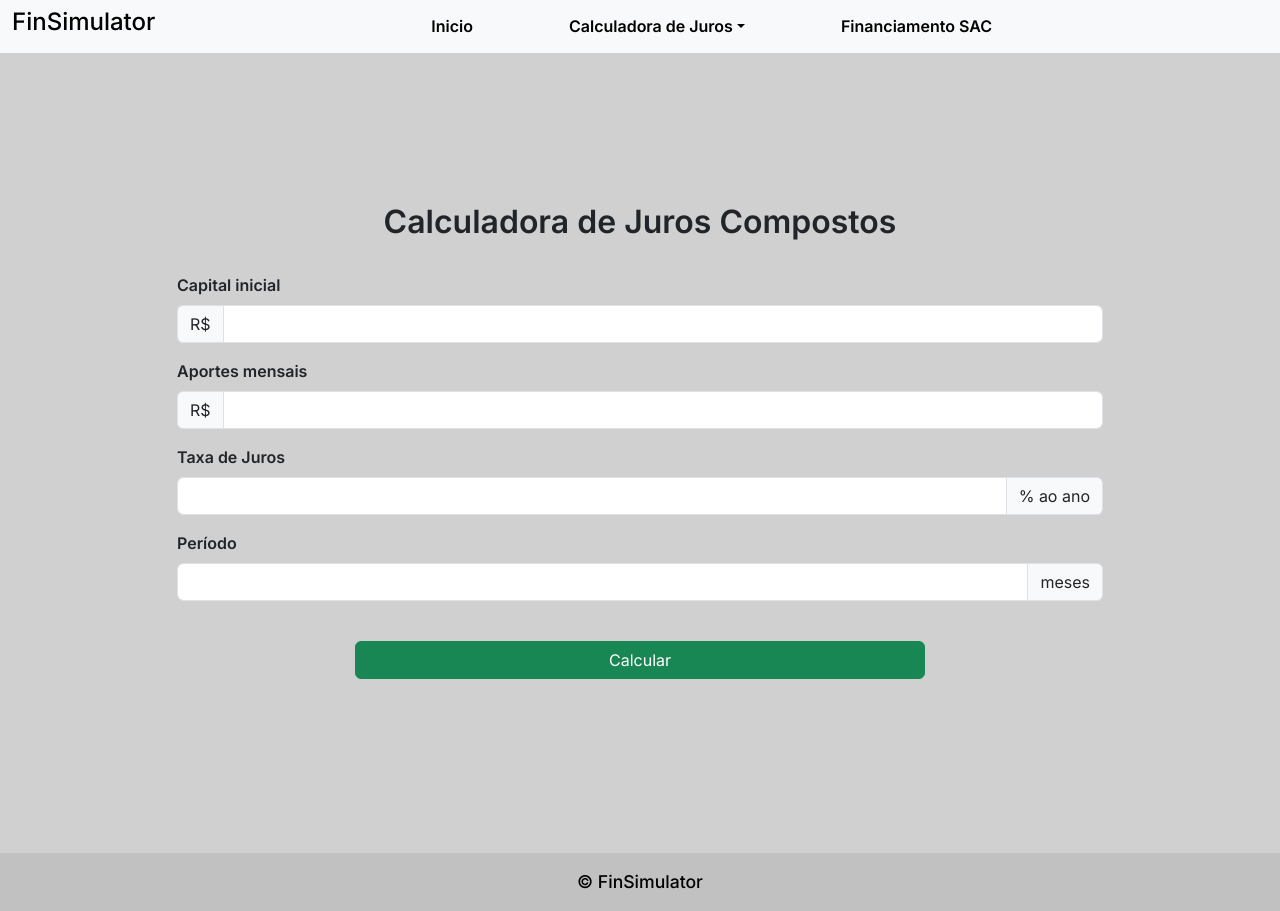
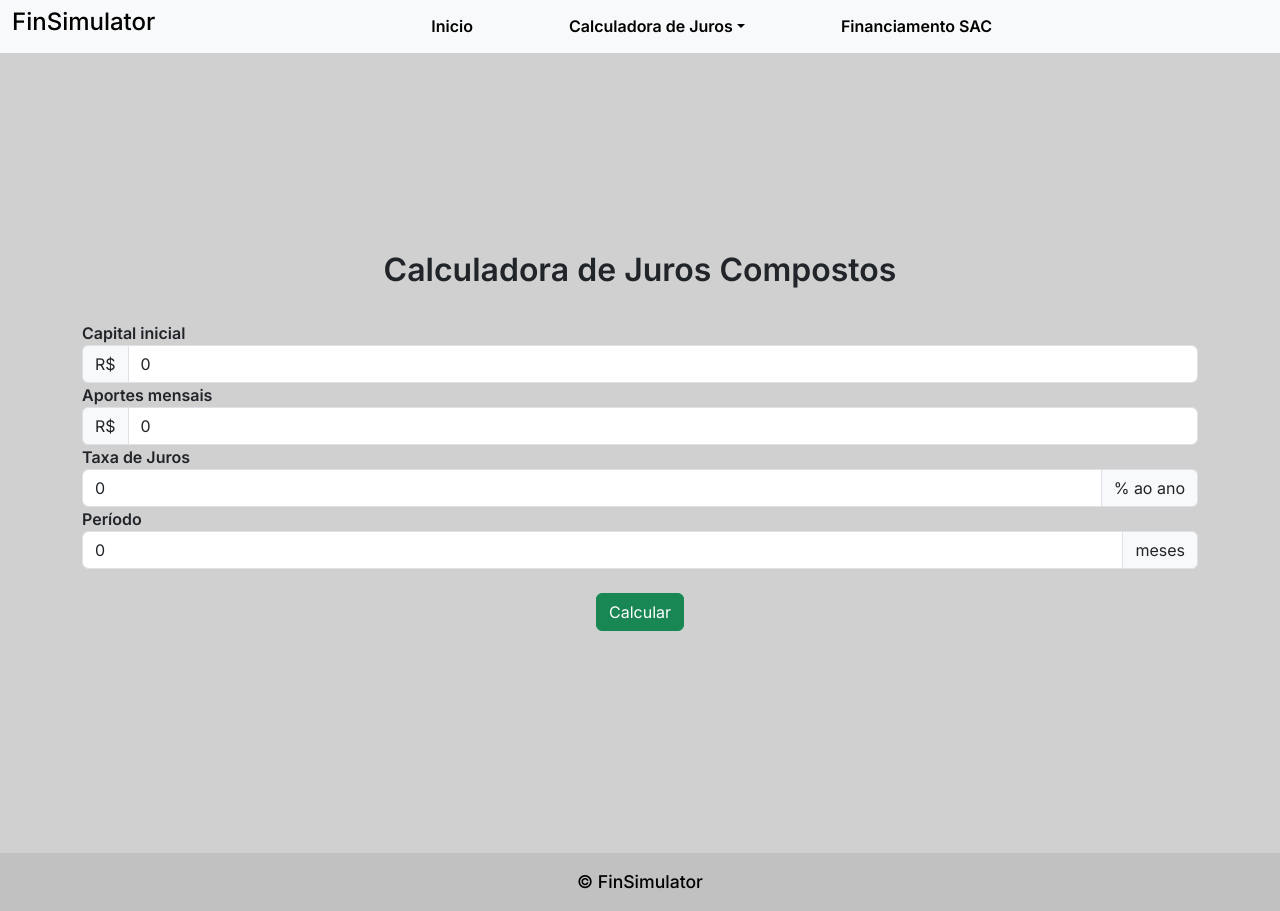
Before and after one commit to PedroSoaresDias/SimuladorFinanceiro, a Next.js app: page /JurosCompostos in a window 1280 px wide. Built offline with nearby package versions, Linux system fonts and the light colour scheme.

Commit message:
Refazendo a estrutura da página de Juros Compostos

```diff
--- /dev/null
+++ b/Components/InputField.jsx
@@ -0,0 +1,12 @@
+export default function InputField({ label, value, onChange, prefix, suffix }) {
+  return (
+    <div className="input-field">
+      <label>{label}</label>
+      <div className="input-group">
+        {prefix && <span className="input-group-text">{prefix}</span>}
+        <input type="number" value={value} onChange={onChange} className="form-control" />
+        {suffix && <span className="input-group-text">{suffix}</span>}
+      </div>
+    </div>
+  );
+}
--- /dev/null
+++ b/Components/ResultadoJurosCompostos.jsx
@@ -0,0 +1,14 @@
+export default function ResultadoJurosCompostos({ capital, resultado }) {
+  const formatCurrency = (value) => {
+    return new Intl.NumberFormat("pt-BR", {
+      style: "currency",
+      currency: "BRL"
+    }).format(value);
+  };
+  return (
+    <div className="text-center">
+      <p>Capital inicial: {formatCurrency(capital)}</p>
+      <p>O montante é: {formatCurrency(resultado)}</p>
+    </div>
+  );
+}
--- a/src/app/JurosCompostos/page.js
+++ b/src/app/JurosCompostos/page.js
@@ -1,30 +1,12 @@
 "use client"
 
-import { useState } from "react";
+import { useReducer } from "react";
+import InputField from "../../../Components/InputField";
+import ResultadoJurosCompostos from "../../../Components/ResultadoJurosCompostos";
+import { initialState, jurosCompostosReducer } from "../reducers/jurosCompostosReducer";
 
 export default function JurosCompostos() {
-  const [capital, setCapital] = useState("");
-  const [taxaJurosAnual, setTaxaJurosAnual] = useState("");
-  const [valorAporteMensal, setValorAporteMensal] = useState("");
-  const [periodo, setPeriodo] = useState("");
-  const [resultado, setResultado] = useState("");
-
-  function taxaEquivalente(taxaJurosAnual) {
-    const taxaJurosMensal = Math.pow(1 + taxaJurosAnual / 100, 1 / 12) - 1;
-    return taxaJurosMensal;
-  }
-
-  function CalcularJurosCompostos() {
-    const montante = capital * (1 + taxaEquivalente(taxaJurosAnual)) ** periodo;
-
-    const montanteComAportesMensais =
-      montante +
-      (valorAporteMensal *
-        ((1 + taxaEquivalente(taxaJurosAnual)) ** periodo - 1)) /
-      taxaEquivalente(taxaJurosAnual);
-
-    setResultado(montanteComAportesMensais);
-  }
+  const [state, dispatch] = useReducer(jurosCompostosReducer, initialState);
 
   return (
     <section className="composto">
@@ -33,151 +15,21 @@ export default function JurosCompostos() {
           Calculadora de Juros Compostos
         </h2>
         <br />
-        <div className="row">
-          <div className="col-1"></div>
-          <div className="col mb-3">
-            <label for="capital" className="form-label text-dark">
-              Capital inicial
-            </label>
-            <div className="input-group">
-              <span class="input-group-text" id="basic-addon1">
-                R$
-              </span>
-              <input
-                type="number"
-                className="form-control"
-                id="capital"
-                value={capital}
-                onChange={(e) => setCapital(parseFloat(e.target.value))}
-              />
-            </div>
-          </div>
-          <div className="col-1"></div>
+        <InputField label={"Capital inicial"} value={state.capital} onChange={e => dispatch({ type: "SET_CAPITAL", payload: e.target.value })} prefix={"R$"} />
+        <InputField label={"Aportes mensais"} value={state.valorAporteMensal} onChange={e => dispatch({ type: "SET_VALOR_APORTE_MENSAL", payload: e.target.value })} prefix={"R$"} />
+        <InputField label={"Taxa de Juros"} value={state.taxaJurosAnual} onChange={e => dispatch({ type: "SET_TAXA_JUROS_ANUAL", payload: e.target.value })} suffix={"% ao ano"} />
+        <InputField label={"Período"} value={state.periodo} onChange={e => dispatch({ type: "SET_PERIODO", payload: e.target.value })} suffix={"meses"} />
+
+        <br />
+
+        <div className="d-flex justify-content-center">
+          <button className="btn btn-success" onClick={() => dispatch({ type: "CALCULAR_RESULTADO" })}>Calcular</button>
         </div>
-        <div className="row">
-          <div className="col-1"></div>
-          <div className="col mb-3">
-            <label for="aporte" className="form-label text-dark">
-              Aportes mensais
-            </label>
-            <div className="input-group">
-              <span class="input-group-text" id="basic-addon2">
-                R$
-              </span>
-              <input
-                type="number"
-                id="aporte"
-                className="form-control"
-                value={valorAporteMensal}
-                onChange={(e) =>
-                  setValorAporteMensal(parseFloat(e.target.value))
-                }
-              />
-            </div>
-          </div>
-          <div className="col-1"></div>
-        </div>
-        <div className="row">
-          <div className="col-1"></div>
-          <div className="col mb-3">
-            <label for="juros" className="form-label text-dark">
-              Taxa de Juros
-            </label>
-            <div className="input-group">
-              <input
-                id="juros"
-                type="number"
-                className="form-control"
-                value={taxaJurosAnual}
-                onChange={(e) =>
-                  setTaxaJurosAnual(parseFloat(e.target.value))
-                }
-              />
-              <span class="input-group-text" id="basic-addon3">
-                % ao ano
-              </span>
-            </div>
-          </div>
-          <div className="col-1"></div>
-        </div>
-        <div className="row">
-          <div className="col-1"></div>
-          <div className="col mb-3">
-            <label for="mes" className="form-label text-dark">
-              Período
-            </label>
-            <div className="input-group">
-              <input
-                id="mes"
-                type="number"
-                className="form-control"
-                value={periodo}
-                onChange={(e) => setPeriodo(parseFloat(e.target.value))}
-              />
-              <span class="input-group-text" id="basic-addon4">
-                meses
-              </span>
-            </div>
-          </div>
-          <div className="col-1"></div>
-        </div>
+
         <br />
-        <div className="row">
-          <div className="col"></div>
-          <button
-            onClick={CalcularJurosCompostos}
-            className="btn btn-success col-6"
-          >
-            Calcular
-          </button>
-          <div className="col"></div>
-        </div>
-        <br />
-        <div className="row">
-          <div className="col-1"></div>
-          <div className="col text-center text-dark">
-            {resultado > 0 && (
-              <p>
-                Capital inicial:{" "}
-                {new Intl.NumberFormat("pt-BR", {
-                  style: "currency",
-                  currency: "BRL",
-                }).format(capital)}
-              </p>
-            )}
-            {resultado > 0 && (
-              <p>
-                Total investido:{" "}
-                {new Intl.NumberFormat("pt-BR", {
-                  style: "currency",
-                  currency: "BRL",
-                }).format(capital + valorAporteMensal * periodo)}
-              </p>
-            )}
-            {resultado > 0 && (
-              <p>
-                Total de Juros:{" "}
-                {new Intl.NumberFormat("pt-BR", {
-                  style: "currency",
-                  currency: "BRL",
-                }).format(
-                  resultado - (capital + valorAporteMensal * periodo)
-                )}
-              </p>
-            )}
-            {resultado > 0 && (
-              <p>
-                O montante é:{" "}
-                {new Intl.NumberFormat("pt-BR", {
-                  style: "currency",
-                  currency: "BRL",
-                }).format(resultado)}
-              </p>
-            )}
-          </div>
-          <div className="col-1"></div>
-        </div>
+
+        {state.resultado > 0 && <ResultadoJurosCompostos capital={state.capital} resultado={state.resultado} />}
       </div>
-    </section>
+    </section >
   );
 }
--- /dev/null
+++ b/src/app/reducers/jurosCompostosReducer.js
@@ -0,0 +1,27 @@
+import { calcularJurosCompostos } from "../utils/financialCalculation";
+
+export const initialState = {
+  capital: 0,
+  taxaJurosAnual: 0,
+  valorAporteMensal: 0,
+  periodo: 0,
+  resultado: ""
+};
+
+export function jurosCompostosReducer(state, action) {
+  switch (action.type) {
+    case "SET_CAPITAL":
+      return { ...state, capital: action.payload };
+    case "SET_TAXA_JUROS_ANUAL":
+      return { ...state, taxaJurosAnual: action.payload };
+    case "SET_VALOR_APORTE_MENSAL":
+      return { ...state, valorAporteMensal: action.payload };
+    case "SET_PERIODO":
+      return { ...state, periodo: action.payload };
+    case "CALCULAR_RESULTADO":
+      const resultado = calcularJurosCompostos(state.capital, state.taxaJurosAnual, state.valorAporteMensal, state.periodo);
+      return { ...state, resultado };
+    default:
+      return state;
+  }
+}
--- /dev/null
+++ b/src/app/utils/financialCalculation.js
@@ -0,0 +1,14 @@
+export function taxaEquivalente(taxaJurosAnual) {
+  const taxaJurosMensal = Math.pow(1 + taxaJurosAnual / 100, 1 / 12) - 1;
+  return taxaJurosMensal;
+}
+
+export function calcularJurosCompostos(capital, taxaJurosAnual, valorAporteMensal, periodo) {
+  const taxaMensal = taxaEquivalente(taxaJurosAnual);
+
+  const montante = capital * (1 + taxaMensal) ** periodo;
+
+  const montanteComAportesMensais = montante + (valorAporteMensal * ((1 + taxaMensal) ** periodo - 1)) / taxaMensal;
+
+  return montanteComAportesMensais;
+}
```
